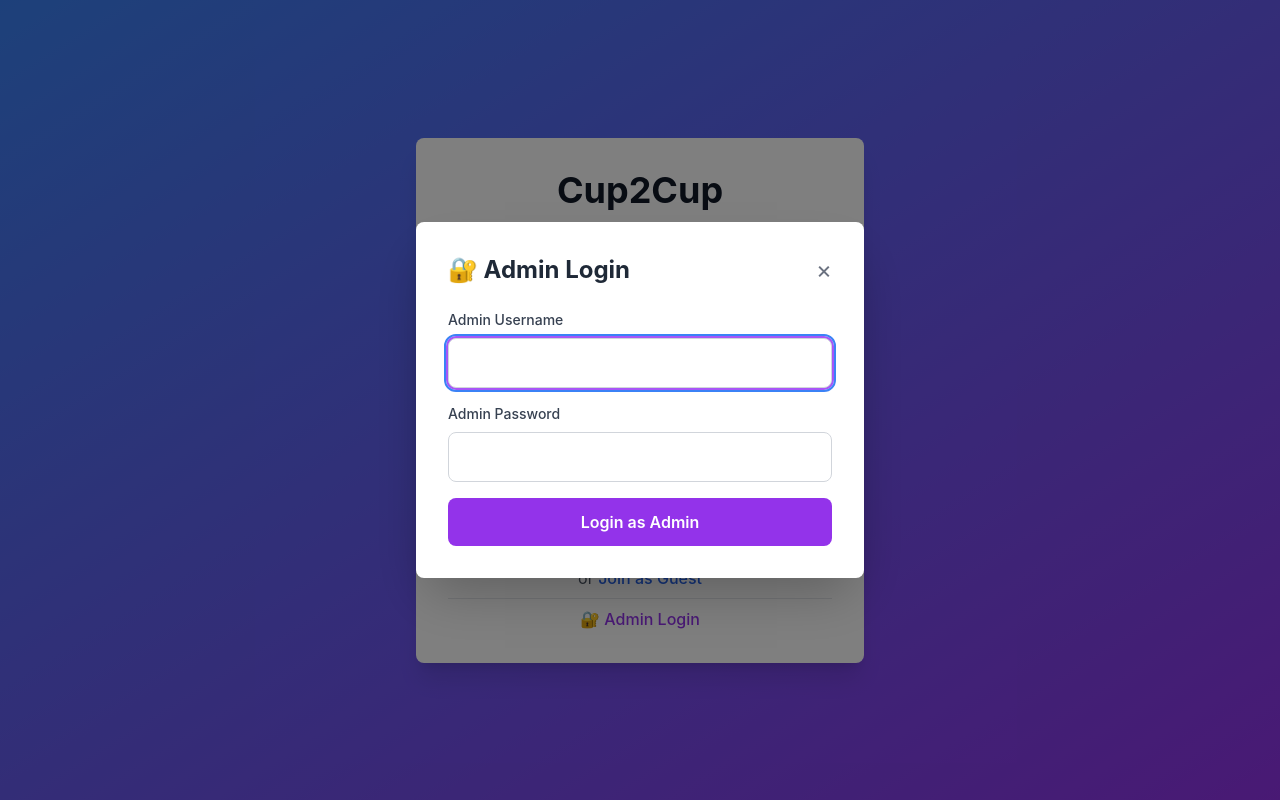
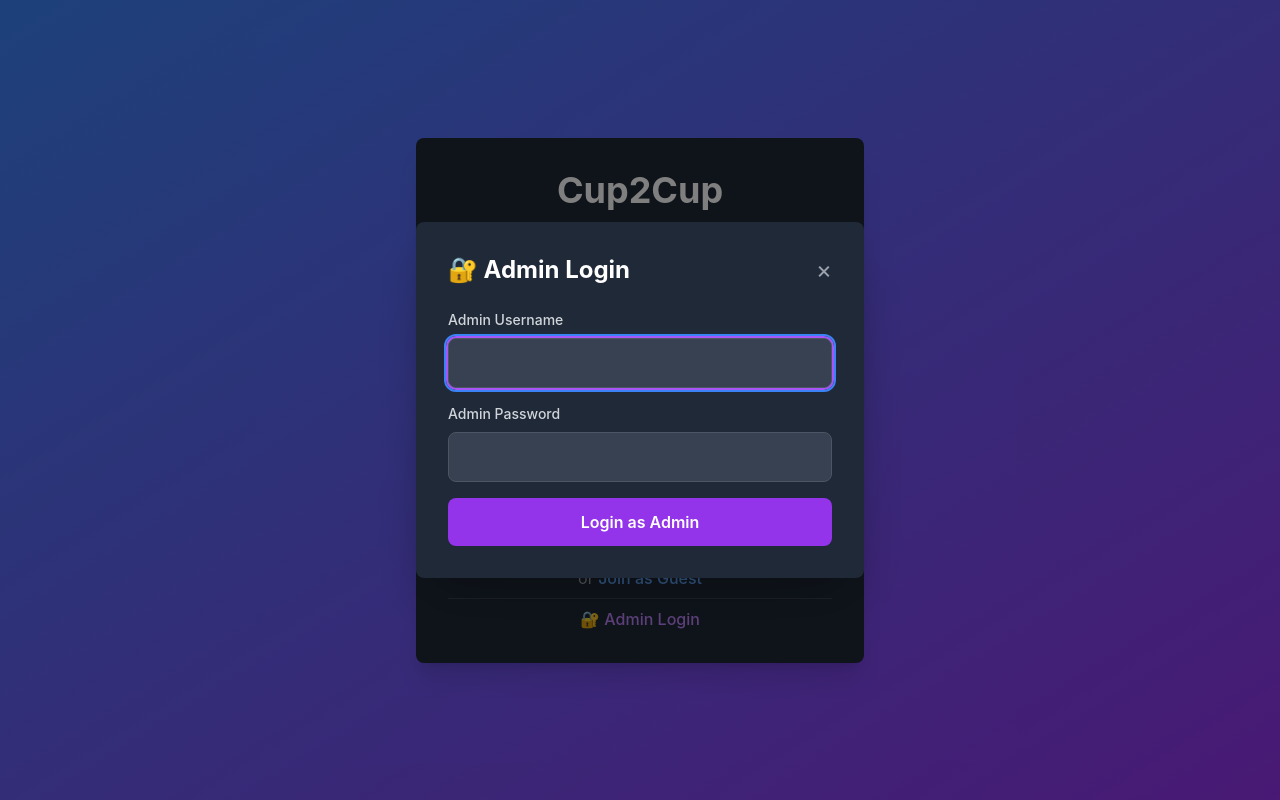
Before and after one commit to SirJBiscuit/Cup2Cup, a React (Create React App) app in the folder client/: page /login in a window 1280 px wide. Both pictures are taken after a click on the button "🔐 Admin Login". Built offline with nearby package versions, Linux system fonts and the light colour scheme; no server answers.

Commit message:
Force dark mode on login screen

```diff
--- a/client/src/components/Auth/Login.tsx
+++ b/client/src/components/Auth/Login.tsx
@@ -46,13 +46,13 @@ const Login = () => {
   };
 
   return (
-    <div className="min-h-screen flex items-center justify-center bg-gradient-to-br from-blue-500 to-purple-600 px-4 py-8 animate-fadeIn">
-      <div className="max-w-md w-full bg-white dark:bg-gray-800 rounded-lg shadow-xl p-6 sm:p-8 animate-scaleIn">
+    <div className="dark min-h-screen flex items-center justify-center bg-gradient-to-br from-blue-500 to-purple-600 px-4 py-8 animate-fadeIn">
+      <div className="max-w-md w-full bg-gray-800 rounded-lg shadow-xl p-6 sm:p-8 animate-scaleIn">
         <div className="text-center mb-8">
-          <h1 className="text-4xl font-bold text-gray-900 dark:text-white mb-2">
+          <h1 className="text-4xl font-bold text-white mb-2">
             Cup2Cup
           </h1>
-          <p className="text-gray-600 dark:text-gray-400">
+          <p className="text-gray-400">
             High-quality voice chat platform
           </p>
         </div>
@@ -61,7 +61,7 @@ const Login = () => {
           <div>
             <label
               htmlFor="username"
-              className="block text-sm font-medium text-gray-700 dark:text-gray-300 mb-2"
+              className="block text-sm font-medium text-gray-300 mb-2"
             >
               Username
             </label>
@@ -71,7 +71,7 @@ const Login = () => {
               value={username}
               onChange={(e) => setUsername(e.target.value)}
               required
-              className="w-full px-4 py-2 border border-gray-300 dark:border-gray-600 rounded-lg focus:ring-2 focus:ring-blue-500 focus:border-transparent dark:bg-gray-700 dark:text-white"
+              className="w-full px-4 py-2 border border-gray-600 rounded-lg focus:ring-2 focus:ring-blue-500 focus:border-transparent bg-gray-700 text-white"
               placeholder="Enter your username"
             />
           </div>
@@ -79,7 +79,7 @@ const Login = () => {
           <div>
             <label
               htmlFor="password"
-              className="block text-sm font-medium text-gray-700 dark:text-gray-300 mb-2"
+              className="block text-sm font-medium text-gray-300 mb-2"
             >
               Password
             </label>
@@ -96,7 +96,7 @@ const Login = () => {
               <button
                 type="button"
                 onClick={() => setShowPassword(!showPassword)}
-                className="absolute right-3 top-1/2 -translate-y-1/2 text-gray-500 dark:text-gray-400 hover:text-gray-700 dark:hover:text-gray-200 p-1 rounded transition-all transform hover:scale-110 active:scale-95"
+                className="absolute right-3 top-1/2 -translate-y-1/2 text-gray-400 hover:text-gray-200 p-1 rounded transition-all transform hover:scale-110 active:scale-95"
                 title={showPassword ? 'Hide password' : 'Show password'}
               >
                 <span className="text-lg">{showPassword ? '🙈' : '👁️'}</span>
@@ -105,7 +105,7 @@ const Login = () => {
           </div>
 
           {error && (
-            <div className="bg-red-50 dark:bg-red-900/20 border border-red-200 dark:border-red-800 text-red-600 dark:text-red-400 px-4 py-3 rounded-lg">
+            <div className="bg-red-900/20 border border-red-800 text-red-400 px-4 py-3 rounded-lg">
               {error}
             </div>
           )}
@@ -120,28 +120,28 @@ const Login = () => {
         </form>
 
         <div className="mt-6 text-center space-y-2">
-          <p className="text-sm sm:text-base text-gray-600 dark:text-gray-400">
+          <p className="text-sm sm:text-base text-gray-400">
             Don't have an account?{' '}
             <Link
               to="/register"
-              className="text-blue-600 dark:text-blue-400 hover:underline font-medium"
+              className="text-blue-400 hover:underline font-medium"
             >
               Register
             </Link>
           </p>
-          <p className="text-gray-600 dark:text-gray-400">
+          <p className="text-gray-400">
             or{' '}
             <Link
               to="/guest"
-              className="text-blue-600 dark:text-blue-400 hover:underline font-medium"
+              className="text-blue-400 hover:underline font-medium"
             >
               Join as Guest
             </Link>
           </p>
-          <p className="text-gray-600 dark:text-gray-400 pt-2 border-t border-gray-200 dark:border-gray-700">
+          <p className="text-gray-400 pt-2 border-t border-gray-700">
             <button
               onClick={() => setShowAdminModal(true)}
-              className="text-purple-600 dark:text-purple-400 hover:underline font-medium"
+              className="text-purple-400 hover:underline font-medium"
             >
               🔐 Admin Login
             </button>
@@ -152,12 +152,12 @@ const Login = () => {
       {/* Admin Login Modal */}
       {showAdminModal && (
         <div className="fixed inset-0 bg-black bg-opacity-50 flex items-center justify-center z-50 px-4">
-          <div className="bg-white dark:bg-gray-800 rounded-lg shadow-2xl p-6 sm:p-8 max-w-md w-full animate-scaleIn">
+          <div className="bg-gray-800 rounded-lg shadow-2xl p-6 sm:p-8 max-w-md w-full animate-scaleIn">
             <div className="flex justify-between items-center mb-6">
-              <h2 className="text-2xl font-bold text-gray-800 dark:text-white">🔐 Admin Login</h2>
+              <h2 className="text-2xl font-bold text-white">🔐 Admin Login</h2>
               <button
                 onClick={() => setShowAdminModal(false)}
-                className="text-gray-500 hover:text-gray-700 dark:text-gray-400 dark:hover:text-gray-200 text-2xl"
+                className="text-gray-400 hover:text-gray-200 text-2xl"
               >
                 ×
               </button>
@@ -165,34 +165,34 @@ const Login = () => {
 
             <form onSubmit={handleAdminLogin} className="space-y-4">
               <div>
-                <label className="block text-sm font-medium text-gray-700 dark:text-gray-300 mb-2">
+                <label className="block text-sm font-medium text-gray-300 mb-2">
                   Admin Username
                 </label>
                 <input
                   type="text"
                   value={adminUsername}
                   onChange={(e) => setAdminUsername(e.target.value)}
-                  className="w-full px-4 py-3 border border-gray-300 dark:border-gray-600 rounded-lg focus:ring-2 focus:ring-purple-500 dark:bg-gray-700 dark:text-white"
+                  className="w-full px-4 py-3 border border-gray-600 rounded-lg focus:ring-2 focus:ring-purple-500 bg-gray-700 text-white"
                   required
                   autoFocus
                 />
               </div>
 
               <div>
-                <label className="block text-sm font-medium text-gray-700 dark:text-gray-300 mb-2">
+                <label className="block text-sm font-medium text-gray-300 mb-2">
                   Admin Password
                 </label>
                 <input
                   type="password"
                   value={adminPassword}
                   onChange={(e) => setAdminPassword(e.target.value)}
-                  className="w-full px-4 py-3 border border-gray-300 dark:border-gray-600 rounded-lg focus:ring-2 focus:ring-purple-500 dark:bg-gray-700 dark:text-white"
+                  className="w-full px-4 py-3 border border-gray-600 rounded-lg focus:ring-2 focus:ring-purple-500 bg-gray-700 text-white"
                   required
                 />
               </div>
 
               {adminError && (
-                <div className="bg-red-50 dark:bg-red-900/20 border border-red-200 dark:border-red-800 text-red-600 dark:text-red-400 px-4 py-3 rounded-lg">
+                <div className="bg-red-900/20 border border-red-800 text-red-400 px-4 py-3 rounded-lg">
                   {adminError}
                 </div>
               )}
```
